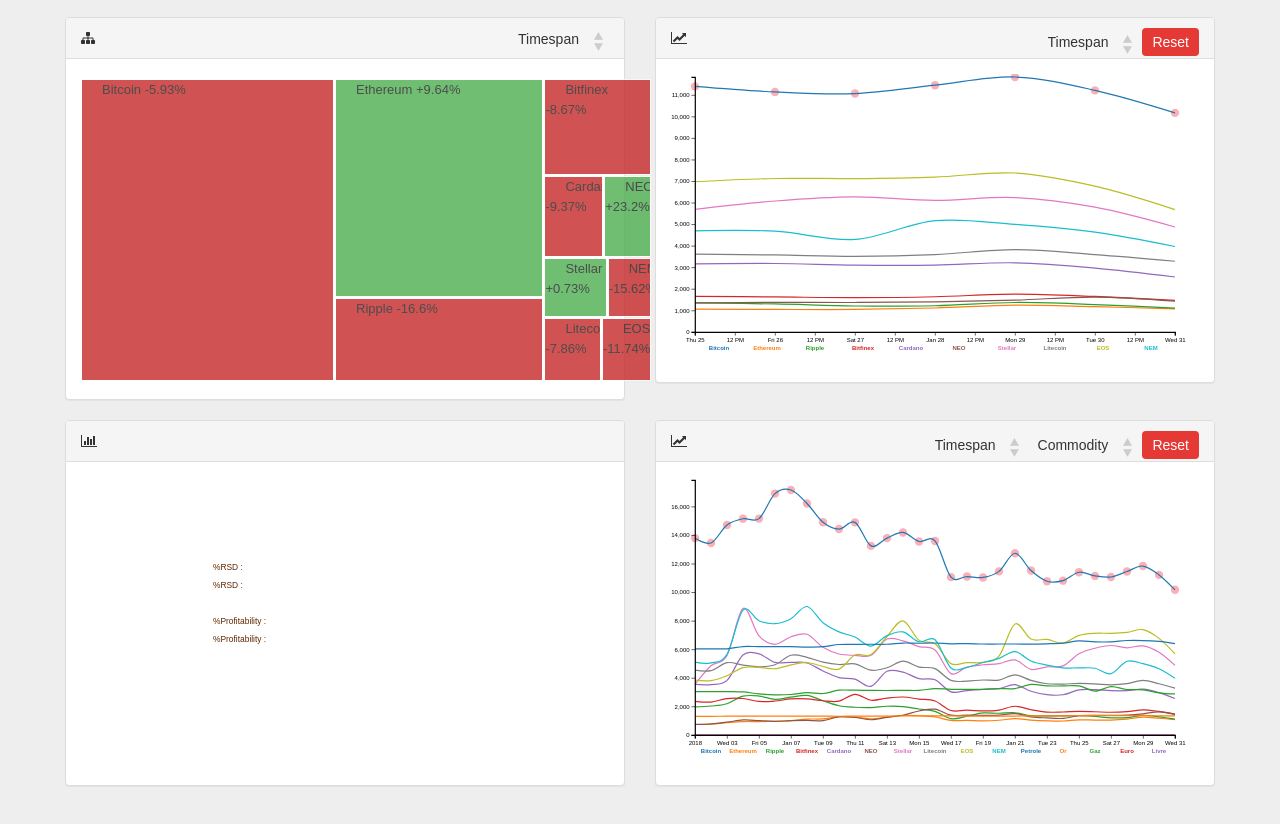
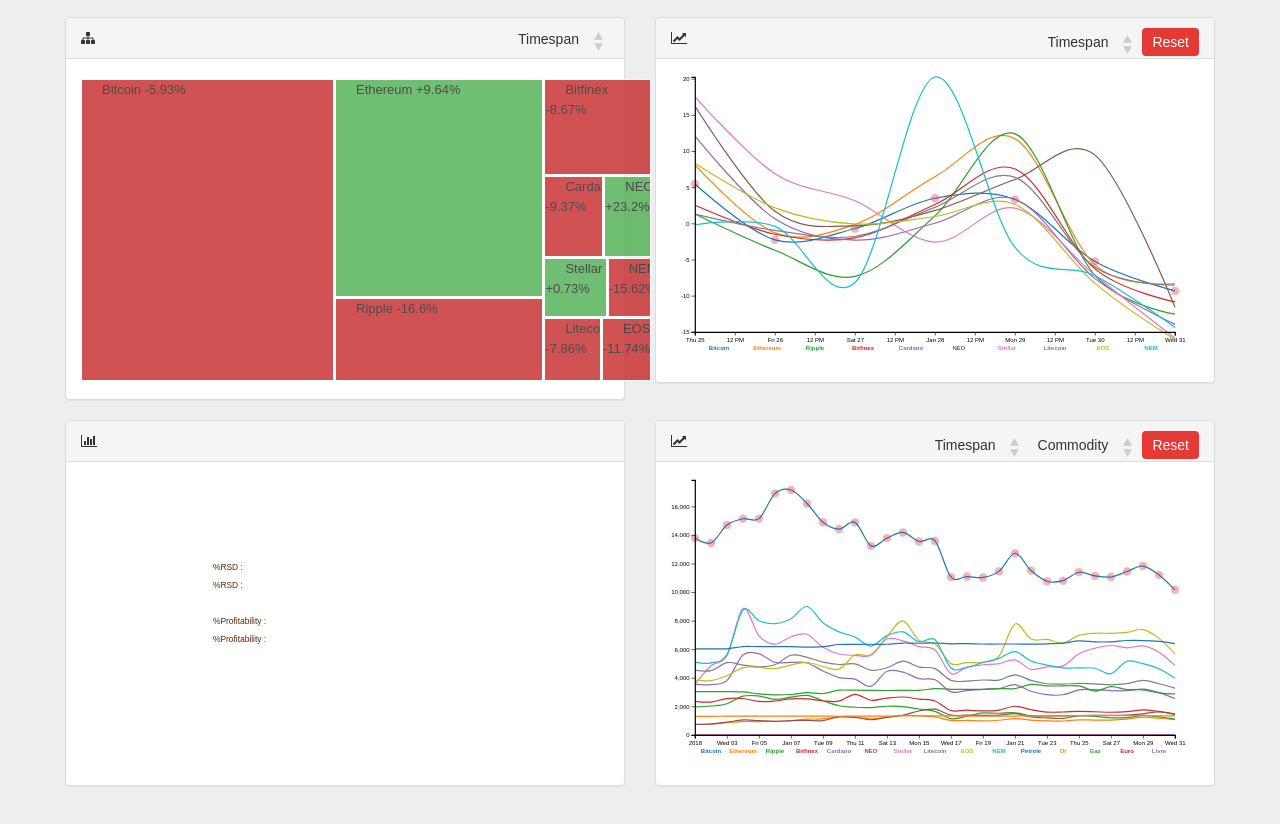
Before and after one commit to OussamaHOURIRA/OussamaHOURIRA.github.io, a plain HTML site: page index.html in a window 1280 px wide. Shown: the part 108-932 px from the top of the page. Drawn offline with nearby package versions, Linux system fonts and the light colour scheme.

Commit message:
commit last version

```diff
--- /dev/null
+++ b/datavr.csv
@@ -0,0 +1,32 @@
+Date,Bitcoin,Ethereum,Ripple,Bitfinex,Cardano,NEO,Stellar,Litecoin,EOS,NEM,Petrole,Or,Gaz,Euro,Livre
+1-1-2018,0,0,0,0,0,0,0,0,0,0,0,0,0,0,0
+2-1-2018,-2.508336958,2.129565478,3.045685279,-2.254903949,-0.234354044,4.093333333,36.94915254,-0.858387991,-0.78023407,-0.980392157,0,-0.038290703,0,0.083312505,-0.059193489
+3-1-2018,9.406603212,14.12965569,7.881773399,10.6760305,8.213168806,15.28115794,14.89273927,12.47224936,8.78112713,11.88118812,0,1.049567149,0,0.37459419,0.59968905
+4-1-2018,2.970162441,9.691652937,24.20091324,0.211569952,46.61897974,16.98888889,59.06642729,-3.284513047,13.61445783,54.86725664,2.599768174,-0.26535254,-0.822368421,-0.35660972,-0.53723874
+5-1-2018,0.059405941,-0.287684841,0.367647059,-8.132306528,1.351218773,-3.979485231,-21.58013544,-2.481733948,0.424178155,-8.571428571,-0.096836669,0.678069175,-4.577114428,0.441115273,0.273769885
+6-1-2018,11.5574906,2.498672442,-8.424908425,1.383155326,-10.50811363,-6.083086053,-8.592400691,3.063915282,-1.900739176,-2.5,0,-0.000755047,-2.25929788,-0.323168711,0
+7-1-2018,1.490154337,4.313591942,6,6.17916015,0.028516643,6.150605582,8.376633601,13.47926735,5.81270183,4.487179487,0,-0.000755053,0.924608819,0,0
+8-1-2018,-5.517683389,11.11222056,4.553584906,-0.126510245,-0.812001101,1.071534874,2.48438181,-2.626869945,3.357070193,10.42944785,-0.468497577,-0.196315313,4.369274137,0,0.147579693
+9-1-2018,-8.103108041,1.209785801,-13.37835253,-4.995643753,-11.03986204,-1.060174733,-12.95718741,-6.200382241,-5.511811024,-12.64166667,0.503165071,-0.045392646,-1.89061445,-0.515421066,-0.014736222
+10-1-2018,-3.194202121,13.83920022,-14.58333333,-1.237497917,-10.32654107,26.00456394,-7.553745928,-3.256142001,-3.860416667,-8.11917708,2.406330749,-0.597941266,7.949070888,-0.242333083,-0.213706706
+11-1-2018,3.251074449,-3.095584627,-5.163414634,20.28013078,-2.777984843,-3.149606299,-1.696557556,0.854597003,21.35133378,-5.02567865,0.141933449,0.319805071,0,0.0670129,-0.258474263
+12-1-2018,-11.05740181,-8.893172664,-1.012781936,-14.64398457,-12.8146804,-13.00813008,0.021505762,-8.879161479,0.642857143,-9.1956536,0.11023622,0.462998102,-0.414408671,0.728277248,0.236931734
+13-01-2018,4.121376812,10.73914388,4.600771125,6.283127183,30.79471169,14.95327103,20.4063715,3.79903041,22.42725337,11.7914269,0,-0.000755515,-0.224071703,1.37122912,0
+14-01-2018,2.870813397,9.777249006,-1.142573274,2.864990058,-1.265184455,12.60162602,-1.87797619,9.731657609,15.94202899,3.671450417,1.337108699,1.066040088,0.449149824,0,0
+15-01-2018,-4.453840733,-2.174070553,-8.542713568,-5.333580154,-10.43390423,21.53790614,-6.06630471,-7.951555487,-17.125,-9.641632907,-0.217323812,-0.029902071,-0.191632066,0,0
+16-01-2018,0.265525889,-5.4892932,-9.065934066,-5.356155985,-1.971766733,7.467474603,-3.920049081,-2.261549456,-3.619909502,2.286905474,0.233354076,0,4.032,0.549270372,0
+17-01-2018,-18.64793291,-20.08152218,-30.95891239,-28.1411228,-21.7883089,-23.38308458,-27.74323643,-17.797084,-21.75273865,-29.58805988,-0.838118889,0.127121813,-1.63026761,-0.040766408,0
+18-01-2018,0.379781174,0.04903884,15.52296019,1.564593945,2.958530982,0.216450216,10.46511628,-1.114424737,1.5,0.844896569,0.281734231,-0.866318148,0,-0.603588907,0
+19-01-2018,-0.585532835,-2.566415108,17.12121212,-3.138470516,2.825357584,-0.647948164,3.578947368,1.888888889,0.315270936,7.173156062,-0.515061651,-0.030134097,0,0.41030691,0
+20-01-2018,3.860094237,3.891661379,-1.552393273,3.768322399,1.403525206,0.768115942,1.62601626,-0.036350418,8.672166568,5.608065532,0,0.00075358,1.688555347,0.261523374,0
+21-01-2018,11.08009073,11.01104709,2.496714849,15.16069845,8.600197069,7.852725442,5.2,9.563636364,40.50610032,8.969458532,0,0.000753574,0.061500615,0,0
+22-01-2018,-9.52717562,-8.66265774,-13.20512821,-12.12692834,-13.12058748,-15.07534338,-12.54752852,-9.321511545,-13.55245385,-11.36587244,-0.203953561,0.932917364,8.819913952,0,0
+23-01-2018,-6.502300547,-4.941737345,-1.033973412,-9.313368183,-7.878204396,-5.864803329,3.813043478,-6.185620915,-0.401785714,-5.518339768,0.424461563,-0.074660296,-2.88054222,-0.04075644,0
+24-01-2018,0.380687094,-1.321264782,-0.485074627,0.398830323,-0.178903552,-3.027522936,1.35276626,-0.640954186,-3.809950695,-3.877077736,0.845335003,0.582785415,-0.058156441,0.293566012,0
+25-01-2018,5.466654334,8.114168557,1.312335958,2.520015549,12.09319658,16.25526791,17.52892562,1.301396758,8.34109972,-0.167927897,2.266376902,1.225672263,0,0.886250915,0
+26-01-2018,-2.262760919,-1.280853208,-3.70096225,-1.477259838,0.645886432,1.686764815,6.88418536,-0.957971095,2.157706093,-0.389651868,-0.956284153,-0.733837235,-10.44515566,-0.104771115,0
+27-01-2018,-0.681981335,-0.124015461,-7.302843966,-1.984885947,-2.285417682,-0.320116406,3.141447368,-1.761153975,-0.070170514,-8.153777094,0,-0.000739262,10.13645224,0.258168616,0
+28-01-2018,3.497470184,6.476256443,1.061368668,2.63322884,0.040242096,1.817385592,-2.567373625,2.242331114,0.976055052,20.26415314,1.455938697,-0.272789774,-5.98820059,0,0
+29-01-2018,3.325156481,11.73410387,12.40656717,7.544288332,3.369322113,6.093189964,2.127659574,6.384636794,2.628650904,-3.305305325,-0.03021148,0.348406227,-0.690304361,0,0
+30-01-2018,-5.246704968,-5.716575672,-7.206569343,-6.27094689,-7.616394004,9.459459459,-7.153846154,-6.043323566,-8.273478791,-7.21683528,-0.98216984,-0.716554628,-6.603475513,-0.354067756,0
+31-01-2018,-9.317877842,-8.302818347,-12.52055032,-10.8296444,-13.9494524,-11.57407407,-15.85197459,-8.531491897,-16.0523011,-14.38077674,-2.289027926,-0.163690476,-2.774018945,0.145360575,0
--- a/index.html
+++ b/index.html
@@ -530,7 +530,7 @@ var svg1 = d3.select("#area1")
     function drawit(){
 
 // Get the data
-d3.csv("datav.csv", function(error, data) {
+d3.csv("datavr.csv", function(error, data) {
   if (error) throw error;
   var g = svg1.append("g")
           .attr("transform", "translate(0, 0)");
@@ -546,7 +546,7 @@ d3.csv("datav.csv", function(error, data) {
 
   // Scale the range of the data
   x.domain(d3.extent(data, function(d) { return d.Date; }));
-  y.domain([0, d3.max(data, function(d) {
+  y.domain([-15, d3.max(data, function(d) {
     var MaxSymbols=0
      for(j=0;j<symbols.length;j++){
         if(symbols[j]==hidecoin || hidecoin==""){
```
